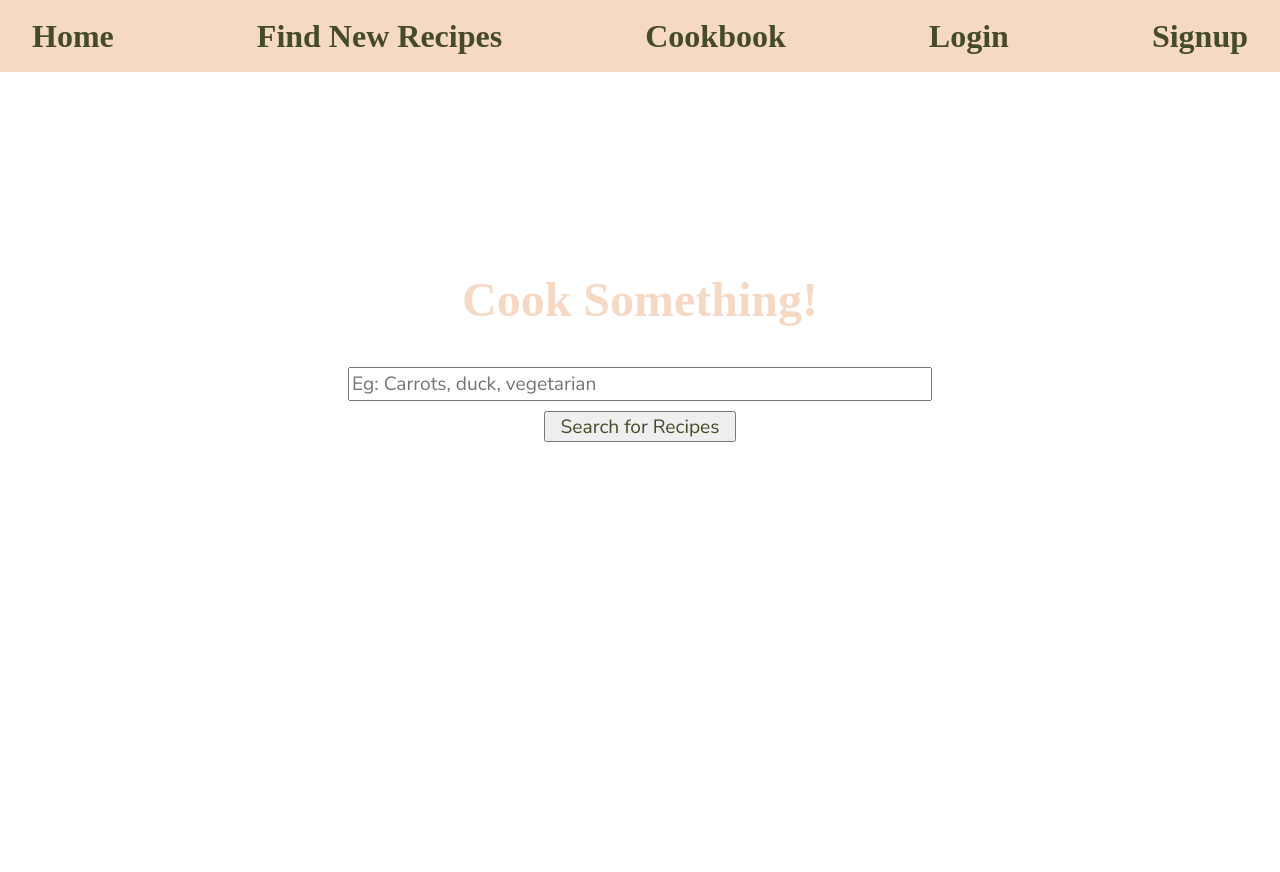
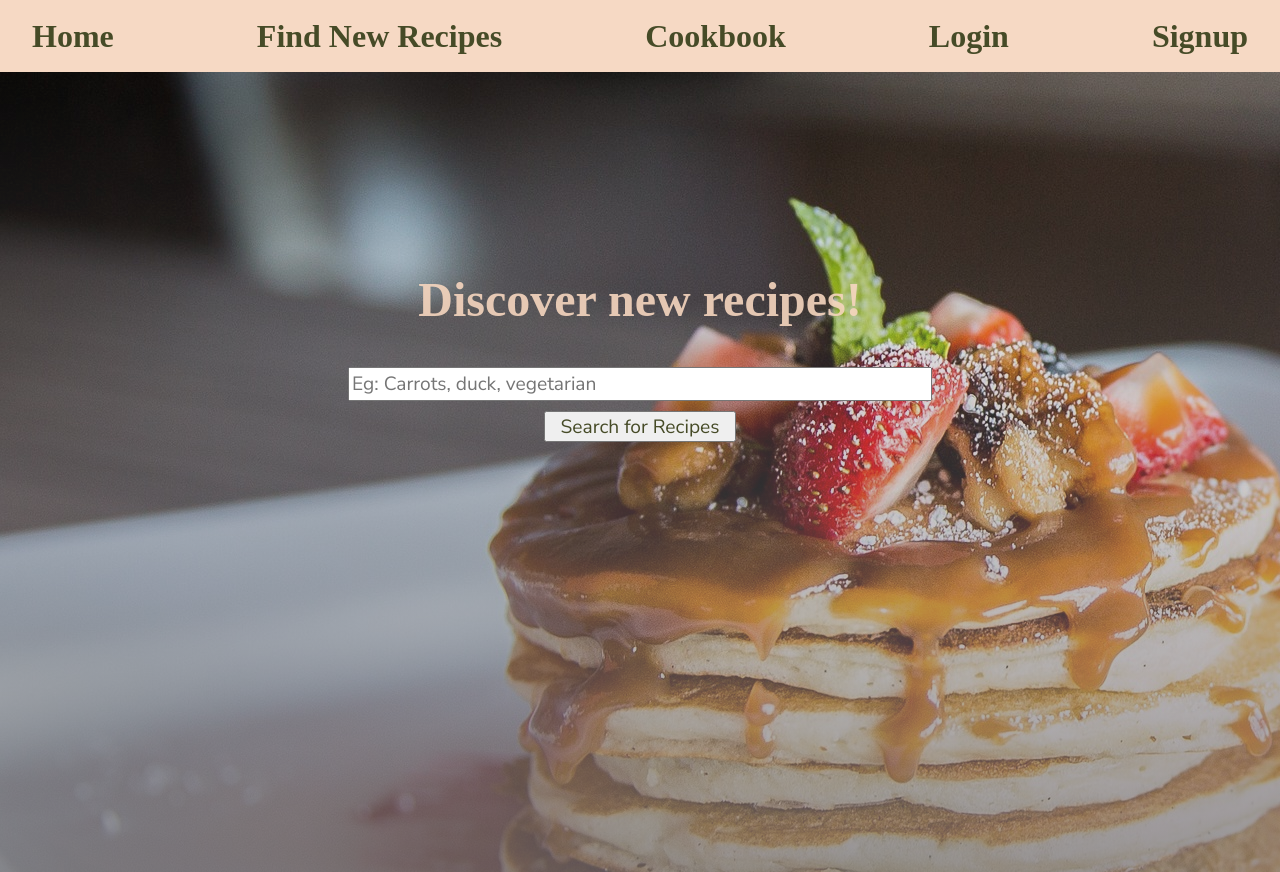
Before and after one commit to squarepancakes/app-etizer, a React (Create React App) app: page /findnewrecipes in a window 1280 px wide. Before the commit the page ends 800 px from the top, so only its background shows below. Built offline with nearby package versions, Linux system fonts and the light colour scheme; a web font is replaced by a local one.

Commit message:
add div for background, change text

```diff
--- a/src/components/FindNewRecipes.js
+++ b/src/components/FindNewRecipes.js
@@ -1,6 +1,7 @@
 import React from "react";
 import Loader from "./Loader";
 import RecipeBox from "./RecipeBox";
+// import Logo from "../assets/Logo.png";
 class RecipeSearch extends React.Component {
 	constructor(props) {
 		super(props);
@@ -17,8 +18,9 @@ class RecipeSearch extends React.Component {
 			let query = event.target.elements.query.value;
 			const proxy = "https://cors-anywhere.herokuapp.com/";
 			const response = await fetch(
-				`${proxy}https://api.edamam.com/search?q=${query}&app_id=${process.env.REACT_APP_ID}}&app_key=${process.env.REACT_APP_KEY}`
+				`${proxy}https://api.edamam.com/search?q=${query}&app_id=${process.env.REACT_APP_ID}&app_key=${process.env.REACT_APP_KEY}`
 			);
+
 			const data = await response.json();
 			const recipeList = data.hits;
 			if (recipeList.length === 0) {
@@ -35,8 +37,10 @@ class RecipeSearch extends React.Component {
 
 	render() {
 		return (
+			<div className="background">
 				<div className={"recipeSearch"} data-testid={"recipeSearchComponent"}>
-				<h2>Cook Something!</h2>
+					{/* <img src={Logo} alt="app-etizer" /> */}
+					<h2>Discover new recipes!</h2>
 					<form
 						aria-label={"searchForm"}
 						className="searchForm"
@@ -54,6 +58,7 @@ class RecipeSearch extends React.Component {
 						<RecipeBox list={this.state.recipeList} />
 					)}
 				</div>
+			</div>
 		);
 	}
 }
```
Lines whose indentation alone changed are shown as unchanged.
